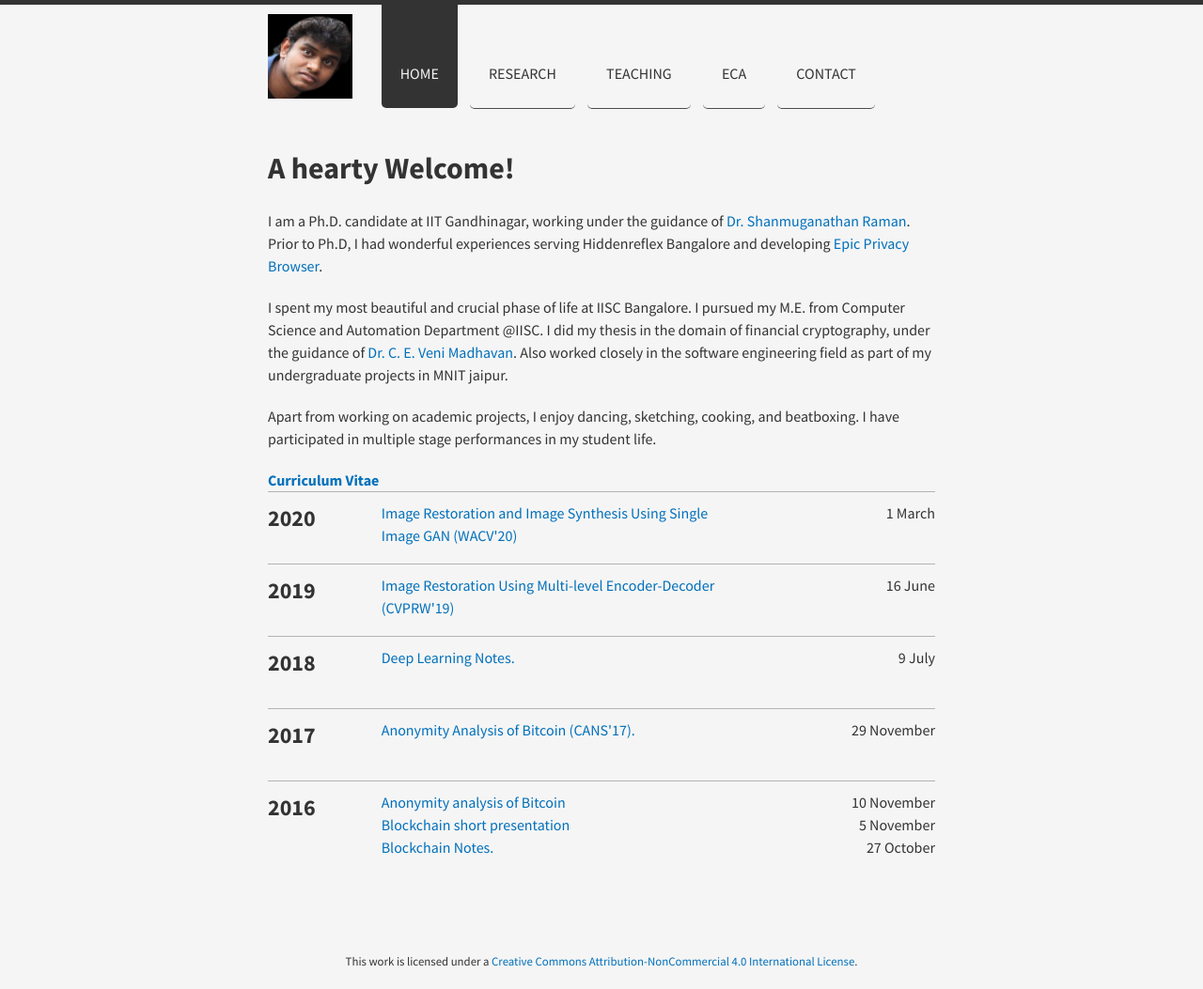
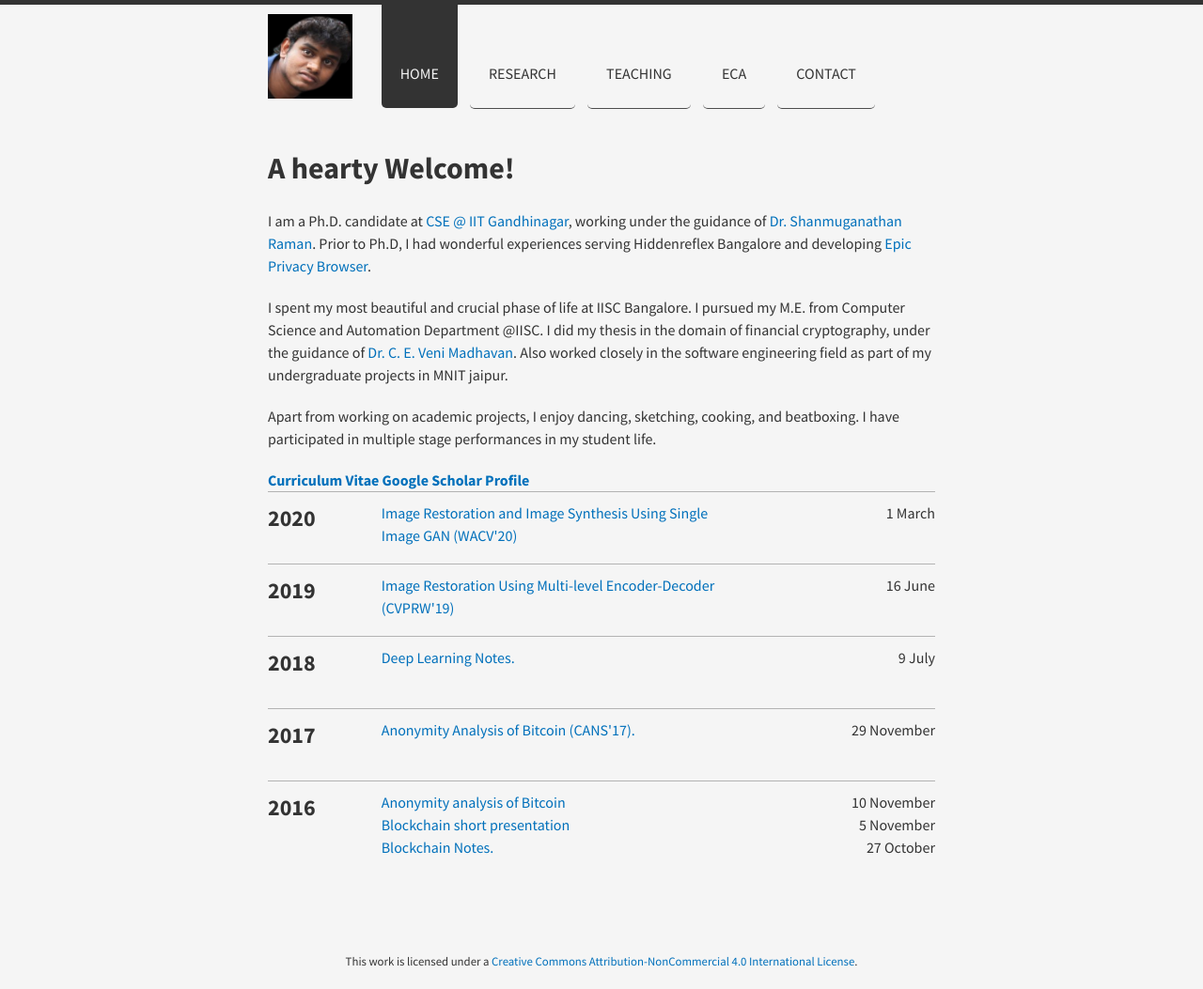
Before and after one commit to indramastan/indradeepmastan, a Jekyll site: the page built from index.html, in a window 1280 px wide. Shown: the whole page at 94% size. Built offline with Jekyll 4.4.1, drawn with Linux system fonts in a browser that asks for light colours; nearby versions of some CDN libraries.

Commit message:
Update index.html

```diff
--- a/index.html
+++ b/index.html
@@ -4,7 +4,7 @@
 ---
 <h1>A hearty Welcome! </h1>
 
-<p>I am a Ph.D. candidate at IIT Gandhinagar, working under the guidance of <a href="https://people.iitgn.ac.in/~shanmuga/">Dr. Shanmuganathan Raman</a>. Prior to Ph.D, I had wonderful experiences serving Hiddenreflex Bangalore and developing <a href="https://en.wikipedia.org/wiki/Epic_(web_browser)">Epic Privacy Browser</a>.</p>
+<p>I am a Ph.D. candidate at <a href="https://cs.iitgn.ac.in/students.html">CSE @ IIT Gandhinagar</a>, working under the guidance of <a href="https://people.iitgn.ac.in/~shanmuga/">Dr. Shanmuganathan Raman</a>. Prior to Ph.D, I had wonderful experiences serving Hiddenreflex Bangalore and developing <a href="https://en.wikipedia.org/wiki/Epic_(web_browser)">Epic Privacy Browser</a>.</p>
 
 <p>I spent my most beautiful and crucial phase of life at IISC Bangalore. I pursued my M.E. from Computer Science and Automation Department @IISC. I did my thesis in the domain of financial cryptography, under the guidance of <a href="https://www.csa.iisc.ac.in/people/people-faculty-cevm.html">Dr. C. E. Veni Madhavan</a>. Also worked closely in the software engineering field as part of my undergraduate projects in MNIT jaipur.</p>
 
@@ -12,6 +12,10 @@
 
 <a href="https://drive.google.com/file/d/1wjv-w4yXfpjMCfNwFDxH6TjpYYhWVPXk/view?usp=sharing"><b>Curriculum Vitae</b>
 </a>
+
+<a href="https://scholar.google.com/citations?user=geQ2TdAAAAAJ&hl=en"><b>Google Scholar Profile</b>
+</a>
+
 
 <section class="archive">
 {% for post in site.posts %}
```
